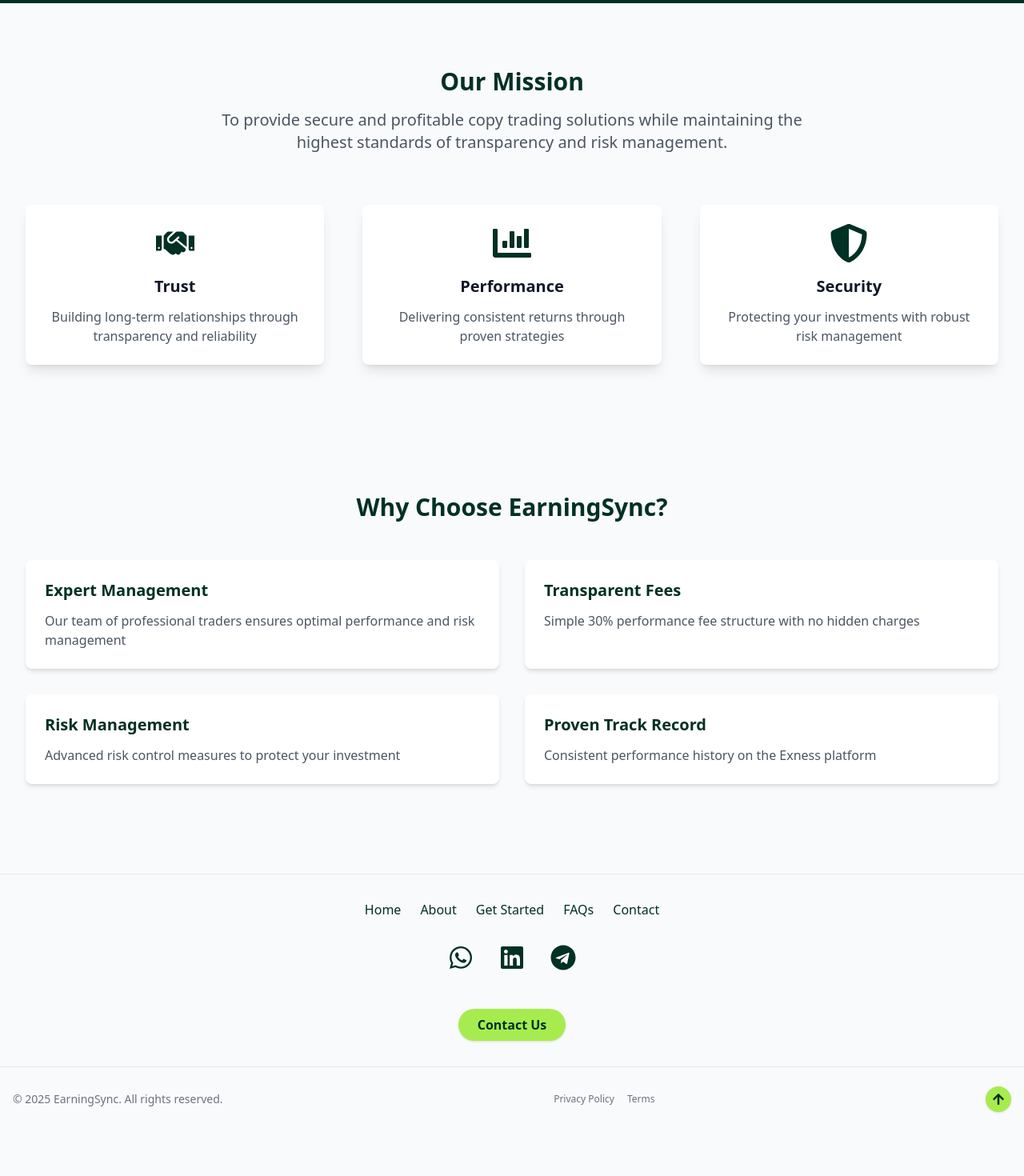
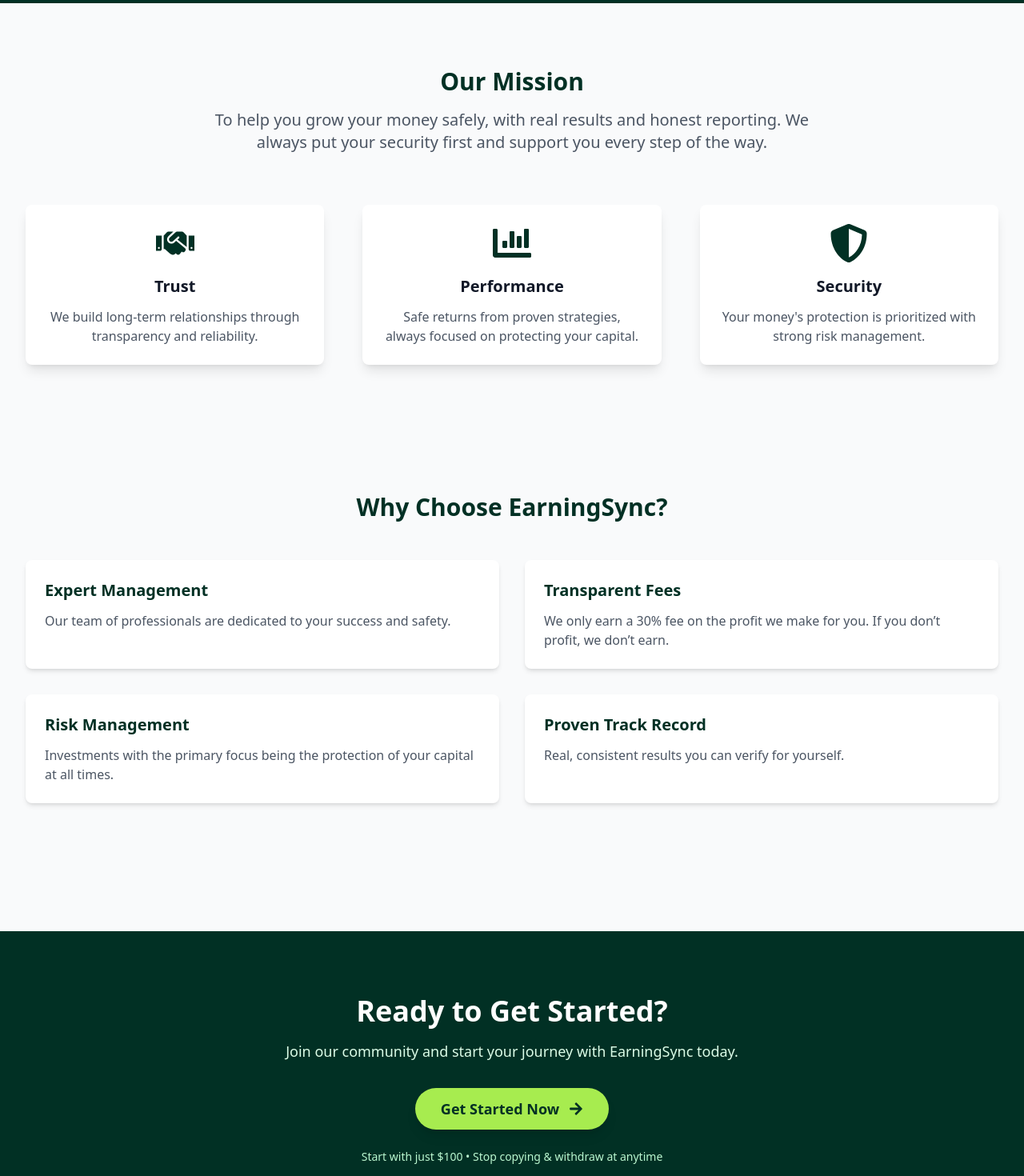
Before and after one commit to Suhaib5333/earning-sync, a React (Vite) app: page /about in a window 1280 px wide. Shown: the part 380-1850 px from the top of the page at 80% size. Before the commit the page ends 1802 px from the top, so only its background shows below. Built offline with nearby package versions, Linux system fonts and the light colour scheme; the HTML template or start-up script is replaced by a standard one.

Commit message:
fixed footer navbar about and get started pages

```diff
--- a/src/components/Footer.jsx
+++ b/src/components/Footer.jsx
@@ -1,11 +1,21 @@
 import React from "react";
-import { Link } from "react-router-dom";
+import { Link, useNavigate } from "react-router-dom";
 import { FaWhatsapp, FaLinkedin, FaArrowUp, FaTelegram } from "react-icons/fa";
 
 const Footer = () => {
+  const navigate = useNavigate();
+
   const scrollToTop = () => {
     window.scrollTo({ top: 0, behavior: "smooth" });
   };
+
+  // Scroll to top and navigate
+  const handleNavClick = (to, e) => {
+    e.preventDefault();
+    window.scrollTo({ top: 0, behavior: "smooth" });
+    navigate(to);
+  };
+
   return (
     <footer className="bg-gray-50 border-t border-gray-200 pt-8 pb-8 mt-8">
       <div className="max-w-7xl mx-auto px-4 flex flex-col items-center gap-4">
@@ -14,30 +24,35 @@
           <Link
             to="/"
             className="text-[#013024] hover:text-[#a7ec4f] font-medium transition"
+            onClick={(e) => handleNavClick("/", e)}
           >
             Home
           </Link>
           <Link
             to="/about"
             className="text-[#013024] hover:text-[#a7ec4f] font-medium transition"
+            onClick={(e) => handleNavClick("/about", e)}
           >
             About
           </Link>
           <Link
             to="/get-started"
             className="text-[#013024] hover:text-[#a7ec4f] font-medium transition"
+            onClick={(e) => handleNavClick("/get-started", e)}
           >
             Get Started
           </Link>
           <Link
             to="/faq"
             className="text-[#013024] hover:text-[#a7ec4f] font-medium transition"
+            onClick={(e) => handleNavClick("/faq", e)}
           >
             FAQs
           </Link>
           <Link
             to="/contact"
             className="text-[#013024] hover:text-[#a7ec4f] font-medium transition"
+            onClick={(e) => handleNavClick("/contact", e)}
           >
             Contact
           </Link>
@@ -74,6 +89,7 @@
         <Link
           to="/contact"
           className="px-6 py-2 rounded-full bg-[#a7ec4f] text-[#013024] font-bold shadow hover:bg-[#bfff5c] transition-all text-base flex items-center"
+          onClick={(e) => handleNavClick("/contact", e)}
         >
           Contact Us
         </Link>
@@ -85,18 +101,22 @@
           © {new Date().getFullYear()} EarningSync. All rights reserved.
         </p>
         <div className="flex items-center gap-4 md:order-2 order-1">
+          {/*
           <Link
             to="/privacy"
             className="text-xs text-gray-500 hover:text-[#a7ec4f] transition"
+            onClick={e => handleNavClick("/privacy", e)}
           >
             Privacy Policy
           </Link>
           <Link
             to="/terms"
             className="text-xs text-gray-500 hover:text-[#a7ec4f] transition"
+            onClick={e => handleNavClick("/terms", e)}
           >
             Terms
           </Link>
+          */}
         </div>
         <button
           onClick={scrollToTop}
--- a/src/components/Navbar.jsx
+++ b/src/components/Navbar.jsx
@@ -1,5 +1,5 @@
 import React, { useState, useEffect } from "react";
-import { Link, useLocation } from "react-router-dom";
+import { Link, useLocation, useNavigate } from "react-router-dom";
 import { HiMenu, HiX } from "react-icons/hi";
 import { motion, AnimatePresence } from "framer-motion";
 import logo from "../assets/logo_transparent.png";
@@ -8,6 +8,7 @@
   const [isOpen, setIsOpen] = useState(false);
   const [scrolled, setScrolled] = useState(false);
   const location = useLocation();
+  const navigate = useNavigate();
 
   const navLinks = [
     { name: "Home", path: "/" },
@@ -27,6 +28,14 @@
 
   const isActivePath = (path) => location.pathname === path;
 
+  // Scroll to top and navigate
+  const handleNavClick = (to, e) => {
+    e.preventDefault();
+    window.scrollTo(0, 0);
+    setIsOpen(false);
+    navigate(to);
+  };
+
   return (
     <>
       <motion.nav
@@ -45,7 +54,11 @@
         <div className="max-w-7xl mx-auto px-4 sm:px-6 lg:px-8">
           <div className="flex justify-between items-center h-16 lg:h-20">
             {/* Logo and Brand for all views */}
-            <Link to="/" className="flex items-center group">
+            <Link
+              to="/"
+              className="flex items-center group"
+              onClick={(e) => handleNavClick("/", e)}
+            >
               <img
                 src={logo}
                 alt="EarningSync Logo"
@@ -62,7 +75,7 @@
             </Link>
             {/* Desktop Navigation */}
             <div className="hidden lg:flex items-center space-x-2">
-              {navLinks.map((link, index) => (
+              {navLinks.map((link) => (
                 <Link
                   key={link.name}
                   to={link.path}
@@ -71,6 +84,7 @@
                       ? "bg-[#a7ec4f] text-[#013024] shadow"
                       : "text-[#013024] hover:bg-[#e6f9d5] hover:text-[#013024]"
                   }`}
+                  onClick={(e) => handleNavClick(link.path, e)}
                 >
                   {link.name}
                 </Link>
@@ -158,7 +172,7 @@
                         ? "bg-[#a7ec4f] text-[#013024] shadow"
                         : "text-[#013024] hover:bg-[#e6f9d5] hover:text-[#013024]"
                     }`}
-                    onClick={() => setIsOpen(false)}
+                    onClick={(e) => handleNavClick(link.path, e)}
                   >
                     {link.name}
                   </Link>
@@ -166,7 +180,7 @@
                 <Link
                   to="/get-started"
                   className="mt-4 px-6 py-3 rounded-full bg-[#a7ec4f] text-[#013024] font-bold shadow-lg hover:bg-[#bfff5c] transition-all text-lg flex items-center justify-center"
-                  onClick={() => setIsOpen(false)}
+                  onClick={(e) => handleNavClick("/get-started", e)}
                 >
                   Get Started
                 </Link>
--- a/src/pages/About.jsx
+++ b/src/pages/About.jsx
@@ -1,8 +1,19 @@
-import React from 'react';
-import { motion } from 'framer-motion';
-import { FaHandshake, FaChartBar, FaShieldAlt } from 'react-icons/fa';
+import React from "react";
+import { motion } from "framer-motion";
+import { FaHandshake, FaChartBar, FaShieldAlt } from "react-icons/fa";
+import { Link, useNavigate } from "react-router-dom";
+import { FaArrowRight } from "react-icons/fa";
 
 const About = () => {
+  const navigate = useNavigate();
+
+  // Scroll to top and navigate instantly
+  const handleNavClick = (to, e) => {
+    e.preventDefault();
+    window.scrollTo(0, 0);
+    navigate(to);
+  };
+
   return (
     <div className="min-h-screen">
       {/* Hero Section */}
@@ -18,7 +29,8 @@
               About <span className="text-[#a7ec4f]">EarningSync</span>
             </h1>
             <p className="text-xl mb-8 text-gray-300">
-              Your trusted partner in copy trading excellence
+              Your trusted partner for safe, transparent, and real copy trading
+              results.
             </p>
           </motion.div>
         </div>
@@ -28,10 +40,13 @@
       <section className="py-20">
         <div className="max-w-7xl mx-auto px-4 sm:px-6 lg:px-8">
           <div className="text-center mb-16">
-            <h2 className="text-3xl font-bold text-[#013024] mb-4">Our Mission</h2>
+            <h2 className="text-3xl font-bold text-[#013024] mb-4">
+              Our Mission
+            </h2>
             <p className="text-xl text-gray-600 max-w-3xl mx-auto">
-              To provide secure and profitable copy trading solutions while maintaining
-              the highest standards of transparency and risk management.
+              To help you grow your money safely, with real results and honest
+              reporting. We always put your security first and support you every
+              step of the way.
             </p>
           </div>
 
@@ -43,7 +58,8 @@
               <FaHandshake className="w-12 h-12 text-[#013024] mb-4 mx-auto" />
               <h3 className="text-xl font-semibold mb-3 text-center">Trust</h3>
               <p className="text-gray-600 text-center">
-                Building long-term relationships through transparency and reliability
+                We build long-term relationships through transparency and
+                reliability.
               </p>
             </motion.div>
 
@@ -52,9 +68,12 @@
               className="p-6 rounded-lg shadow-lg bg-white"
             >
               <FaChartBar className="w-12 h-12 text-[#013024] mb-4 mx-auto" />
-              <h3 className="text-xl font-semibold mb-3 text-center">Performance</h3>
+              <h3 className="text-xl font-semibold mb-3 text-center">
+                Performance
+              </h3>
               <p className="text-gray-600 text-center">
-                Delivering consistent returns through proven strategies
+                Safe returns from proven strategies, always focused on
+                protecting your capital.
               </p>
             </motion.div>
 
@@ -63,9 +82,12 @@
               className="p-6 rounded-lg shadow-lg bg-white"
             >
               <FaShieldAlt className="w-12 h-12 text-[#013024] mb-4 mx-auto" />
-              <h3 className="text-xl font-semibold mb-3 text-center">Security</h3>
+              <h3 className="text-xl font-semibold mb-3 text-center">
+                Security
+              </h3>
               <p className="text-gray-600 text-center">
-                Protecting your investments with robust risk management
+                Your money's protection is prioritized with strong risk
+                management.
               </p>
             </motion.div>
           </div>
@@ -84,7 +106,8 @@
                 Expert Management
               </h3>
               <p className="text-gray-600">
-                Our team of professional traders ensures optimal performance and risk management
+                Our team of professionals are dedicated to your success and
+                safety.
               </p>
             </div>
             <div className="bg-white p-6 rounded-lg shadow-md">
@@ -92,7 +115,8 @@
                 Transparent Fees
               </h3>
               <p className="text-gray-600">
-                Simple 30% performance fee structure with no hidden charges
+                We only earn a 30% fee on the profit we make for you. If you
+                don’t profit, we don’t earn.
               </p>
             </div>
             <div className="bg-white p-6 rounded-lg shadow-md">
@@ -100,7 +124,8 @@
                 Risk Management
               </h3>
               <p className="text-gray-600">
-                Advanced risk control measures to protect your investment
+                Investments with the primary focus being the protection of your
+                capital at all times.
               </p>
             </div>
             <div className="bg-white p-6 rounded-lg shadow-md">
@@ -108,10 +133,35 @@
                 Proven Track Record
               </h3>
               <p className="text-gray-600">
-                Consistent performance history on the Exness platform
+                Real, consistent results you can verify for yourself.
               </p>
             </div>
           </div>
+        </div>
+      </section>
+
+      {/* CTA Section */}
+      <section className="py-20 bg-[#013024] text-white text-center relative mt-20">
+        <div className="max-w-2xl mx-auto px-4">
+          <h2 className="text-3xl md:text-4xl font-extrabold mb-4">
+            Ready to Get Started?
+          </h2>
+          <p className="text-lg text-green-100 mb-8">
+            Join our community and start your journey with EarningSync today.
+          </p>
+          <div className="flex justify-center">
+            <Link
+              to="/get-started"
+              onClick={(e) => handleNavClick("/get-started", e)}
+              className="px-8 py-3 bg-[#a7ec4f] text-[#013024] font-bold rounded-full shadow-lg hover:bg-[#bfff5c] transition-all text-lg flex items-center group"
+            >
+              Get Started Now
+              <FaArrowRight className="ml-3 group-hover:translate-x-2 transition-transform duration-300" />
+            </Link>
+          </div>
+          <p className="mt-6 text-green-200 text-sm">
+            Start with just $100 • Stop copying & withdraw at anytime
+          </p>
         </div>
       </section>
     </div>
--- a/src/pages/GetStarted.jsx
+++ b/src/pages/GetStarted.jsx
@@ -1,10 +1,32 @@
-import React from 'react';
-import { motion } from 'framer-motion';
-import { FaUserPlus, FaLink, FaChartLine, FaMoneyBillWave } from 'react-icons/fa';
+import React from "react";
+import { motion } from "framer-motion";
+import {
+  FaUserPlus,
+  FaLink,
+  FaChartLine,
+  FaMoneyBillWave,
+} from "react-icons/fa";
 
 const GetStarted = () => {
   return (
-    <div className="min-h-screen">
+    <div className="min-h-screen relative">
+      {/* Overlay for Coming Soon */}
+      <div className="absolute inset-0 z-20 flex flex-col items-center justify-center bg-black/80">
+        <motion.h1
+          initial={{ opacity: 0, scale: 0.95 }}
+          animate={{ opacity: 1, scale: 1 }}
+          transition={{ duration: 0.6, ease: "easeOut" }}
+          className="text-5xl md:text-7xl font-extrabold text-[#a7ec4f] mb-6 drop-shadow-lg text-center"
+        >
+          Coming Soon
+        </motion.h1>
+        <p className="text-xl md:text-2xl text-white mb-8 text-center max-w-xl">
+          This page is launching soon. Stay tuned!
+        </p>
+      </div>
+
+      {/* Existing Content (dimmed and unclickable) */}
+      <div className="pointer-events-none opacity-30 select-none">
         {/* Hero Section */}
         <section className="bg-[#013024] text-white py-20">
           <div className="max-w-7xl mx-auto px-4 sm:px-6 lg:px-8">
@@ -35,7 +57,9 @@
               >
                 <div className="flex items-center mb-4">
                   <FaUserPlus className="w-8 h-8 text-[#013024] mr-4" />
-                <h3 className="text-2xl font-semibold">1. Create an Account</h3>
+                  <h3 className="text-2xl font-semibold">
+                    1. Create an Account
+                  </h3>
                 </div>
                 <p className="text-gray-600 mb-4">
                   Sign up for an Exness trading account if you haven't already
@@ -66,7 +90,8 @@
                   <h3 className="text-2xl font-semibold">3. Start Copying</h3>
                 </div>
                 <p className="text-gray-600 mb-4">
-                Set your copy trading parameters and begin following our trades
+                  Set your copy trading parameters and begin following our
+                  trades
                 </p>
                 <button className="btn-primary">Copy Trading Guide</button>
               </motion.div>
@@ -87,21 +112,7 @@
             </div>
           </div>
         </section>
-
-      {/* CTA Section */}
-      <section className="bg-[#013024] py-16">
-        <div className="max-w-7xl mx-auto px-4 sm:px-6 lg:px-8 text-center">
-          <h2 className="text-3xl font-bold text-white mb-4">
-            Ready to Start Earning?
-          </h2>
-          <p className="text-xl text-gray-300 mb-8">
-            Join thousands of successful traders on our platform
-          </p>
-          <button className="btn-primary text-lg">
-            Begin Your Trading Journey
-          </button>
       </div>
-      </section>
     </div>
   );
 };
```
Lines whose indentation alone changed are shown as unchanged.
